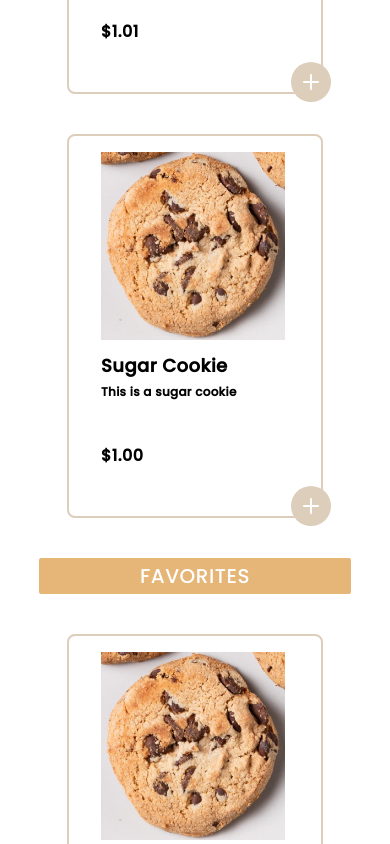
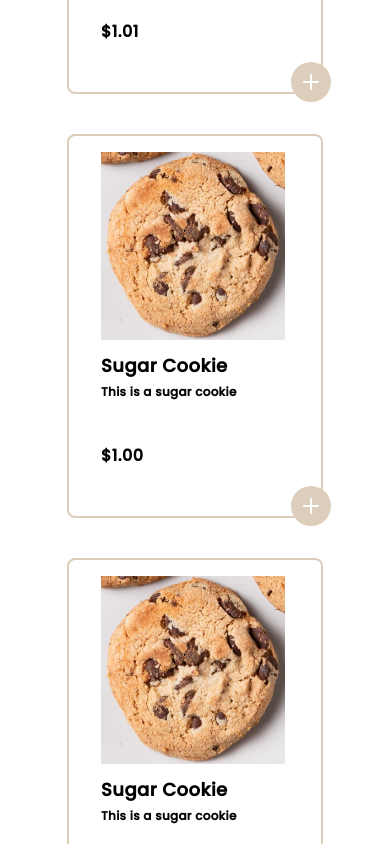
Before and after one commit to sebsours/cookie-website, a React (Vite) app: page / in a window 390 px wide. Shown: the part 1156-2000 px from the top of the page. Built offline with nearby package versions, Linux system fonts and the light colour scheme.

Commit message:
App is now responsive

```diff
--- a/src/assets/cookieselection.json
+++ b/src/assets/cookieselection.json
@@ -14,6 +14,34 @@
                 "price": "1.00",
                 "imgURL": "https://images.pexels.com/photos/14000526/pexels-photo-14000526.jpeg?auto=compress&cs=tinysrgb&w=1260&h=750&dpr=1"
             }
+            ,
+            {
+                "name": "Sugar Cookie",
+                "description": "This is a sugar cookie",
+                "price": "1.00",
+                "imgURL": "https://images.pexels.com/photos/14000526/pexels-photo-14000526.jpeg?auto=compress&cs=tinysrgb&w=1260&h=750&dpr=1"
+            }
+            ,
+            {
+                "name": "Sugar Cookie",
+                "description": "This is a sugar cookie",
+                "price": "1.00",
+                "imgURL": "https://images.pexels.com/photos/14000526/pexels-photo-14000526.jpeg?auto=compress&cs=tinysrgb&w=1260&h=750&dpr=1"
+            }
+            ,
+            {
+                "name": "Sugar Cookie",
+                "description": "This is a sugar cookie",
+                "price": "1.00",
+                "imgURL": "https://images.pexels.com/photos/14000526/pexels-photo-14000526.jpeg?auto=compress&cs=tinysrgb&w=1260&h=750&dpr=1"
+            }
+            ,
+            {
+                "name": "Sugar Cookie",
+                "description": "This is a sugar cookie",
+                "price": "1.00",
+                "imgURL": "https://images.pexels.com/photos/14000526/pexels-photo-14000526.jpeg?auto=compress&cs=tinysrgb&w=1260&h=750&dpr=1"
+            }
         ]
     },
 
@@ -23,6 +51,31 @@
             {
                 "name": "Double Trouble",
                 "description": "This is a chocolate chunk with a brownie baked in",
+                "price": "1.00",
+                "imgURL": "https://images.pexels.com/photos/14000526/pexels-photo-14000526.jpeg?auto=compress&cs=tinysrgb&w=1260&h=750&dpr=1"
+            },
+            {
+                "name": "Sugar Cookie",
+                "description": "This is a sugar cookie",
+                "price": "1.00",
+                "imgURL": "https://images.pexels.com/photos/14000526/pexels-photo-14000526.jpeg?auto=compress&cs=tinysrgb&w=1260&h=750&dpr=1"
+            }
+            ,
+            {
+                "name": "Sugar Cookie",
+                "description": "This is a sugar cookie",
+                "price": "1.00",
+                "imgURL": "https://images.pexels.com/photos/14000526/pexels-photo-14000526.jpeg?auto=compress&cs=tinysrgb&w=1260&h=750&dpr=1"
+            },
+            {
+                "name": "Sugar Cookie",
+                "description": "This is a sugar cookie",
+                "price": "1.00",
+                "imgURL": "https://images.pexels.com/photos/14000526/pexels-photo-14000526.jpeg?auto=compress&cs=tinysrgb&w=1260&h=750&dpr=1"
+            },
+            {
+                "name": "Sugar Cookie",
+                "description": "This is a sugar cookie",
                 "price": "1.00",
                 "imgURL": "https://images.pexels.com/photos/14000526/pexels-photo-14000526.jpeg?auto=compress&cs=tinysrgb&w=1260&h=750&dpr=1"
             }
@@ -59,6 +112,12 @@
                 "description": "This is a pumpkin spice cookie",
                 "price": "1.00",
                 "imgURL": "cookie.jpg"
+            },
+            {
+                "name": "Sugar Cookie",
+                "description": "This is a sugar cookie",
+                "price": "1.00",
+                "imgURL": "https://images.pexels.com/photos/14000526/pexels-photo-14000526.jpeg?auto=compress&cs=tinysrgb&w=1260&h=750&dpr=1"
             }
         ]
     },
@@ -87,6 +146,24 @@
                 "description": "This is a cookie cake",
                 "price": "30.00",
                 "imgURL": "cookie.jpg"
+            },
+            {
+                "name": "Sugar Cookie",
+                "description": "This is a sugar cookie",
+                "price": "1.00",
+                "imgURL": "https://images.pexels.com/photos/14000526/pexels-photo-14000526.jpeg?auto=compress&cs=tinysrgb&w=1260&h=750&dpr=1"
+            },
+            {
+                "name": "Sugar Cookie",
+                "description": "This is a sugar cookie",
+                "price": "1.00",
+                "imgURL": "https://images.pexels.com/photos/14000526/pexels-photo-14000526.jpeg?auto=compress&cs=tinysrgb&w=1260&h=750&dpr=1"
+            },
+            {
+                "name": "Sugar Cookie",
+                "description": "This is a sugar cookie",
+                "price": "1.00",
+                "imgURL": "https://images.pexels.com/photos/14000526/pexels-photo-14000526.jpeg?auto=compress&cs=tinysrgb&w=1260&h=750&dpr=1"
             }
         ]
     }
--- a/src/components/Footer.tsx
+++ b/src/components/Footer.tsx
@@ -2,14 +2,14 @@ import { Facebook, Instagram, Twitter, Youtube } from "lucide-react";
 
 const Footer = () => {
     return (
-        <div className="h-96 bg-primary my-40 pt-8 px-5 flex flex-col gap-5">
-            <div className="order-3 self-center">
-                <span className="text-3xl">Cookies Inc</span>
+        <div className="lg:w-[1400px] px-5 flex flex-col lg:flex-row gap-5 lg:justify-evenly lg:gap-0">
+            <div className="order-3 lg:order-1 self-center lg:self-auto">
+                <span className="text-3xl lg:text-6xl lg:font-semibold">Cookies Inc</span>
             </div>
 
-            <div className="order-1">
-                <span className="text-2xl">Company</span>
-                <div className="grid grid-cols-2 pt-3 gap-4">
+            <div className="order-1 lg:order-2">
+                <span className="text-2xl font-bold">Company</span>
+                <div className="grid grid-cols-2 pt-3 gap-4 lg:grid-cols-1">
                     <a href="">About Us</a>
                     <a href="">Nutrition</a>
                     <a href="">FAQ</a>
@@ -19,8 +19,8 @@ const Footer = () => {
                 </div>
             </div>
 
-            <div className="order-2">
-                <span className="text-2xl">Follow Us</span>
+            <div className="order-2 lg:order-3">
+                <span className="text-2xl font-bold">Follow Us</span>
                 <div className="flex justify-between pt-3 w-1/3 gap-5">
                     <a href=""><Facebook /></a>
                     <a href=""><Instagram /></a>
--- a/src/components/Header.tsx
+++ b/src/components/Header.tsx
@@ -4,7 +4,7 @@ interface HeaderProps {
 
 const Header: React.FC<HeaderProps> = ({ title }) => {
     return (
-        <div className="text-center text-xl text-white w-4/5 bg-primary rounded-sm my-10 py-1 tracking-wide">
+        <div className="text-center text-xl text-white w-4/5 md:max-w-5xl bg-primary rounded-sm my-10 py-1 tracking-wide">
             {title.toUpperCase()}
         </div>
      );
--- a/src/components/Navbar.tsx
+++ b/src/components/Navbar.tsx
@@ -9,7 +9,7 @@ interface NavbarProps {
 
 const Navbar: React.FC<NavbarProps> = ({ openDrawer, openCheckout, numItems }) => {
     return (
-        <div className="w-full h-16 bg-primary flex justify-between px-4 fixed z-20">
+        <div className="w-full max-w-5xl rounded-b h-16 bg-primary flex justify-between px-4 fixed z-20">
             <ul className="h-full flex flex-row items-center gap-3">
                 <li>
                     <Menu className="hover:cursor-pointer" onClick={openDrawer}/>
--- a/src/components/Section.tsx
+++ b/src/components/Section.tsx
@@ -47,7 +47,7 @@ const Section:React.FC<SectionProps> = (props:SectionProps) => {
     return (
         <div className='w-full flex flex-col items-center' ref={props.reference}>
           <Header title={props.header}/>
-          <div className='grid grid-cols-1 gap-10'>
+          <div className='grid grid-cols-1 md:grid-cols-2 xl:grid-cols-3  gap-10'>
                 {cards}
 
           </div>
--- a/src/pages/Home.tsx
+++ b/src/pages/Home.tsx
@@ -7,7 +7,7 @@ import CookieCarousel from "../components/CookieCarousel";
 import cookieData from "../assets/cookieselection.json"
 import { Drawer } from "@material-tailwind/react"
 import { useState, useRef } from "react";
-import { Cookie, Star, Vegan, CandyCane, Gem, Cake } from "lucide-react";
+import { Cookie, Star, Vegan, CandyCane, Coffee, Cake } from "lucide-react";
 
 interface checkoutInfo {
     name:string,
@@ -120,7 +120,10 @@ const Home = () => {
 
     return (
         <>
-            <Navbar openDrawer={handleOpenDrawer} openCheckout={handleOpenCheckout} numItems={numItems}/>
+            <div className="flex justify-center">
+                <Navbar openDrawer={handleOpenDrawer} openCheckout={handleOpenCheckout} numItems={numItems}/>
+            </div>
+
             <CookieCarousel handleCookieInfo={handleCookieInfo} handleOpenCookieDialog={handleOpenCookieDialog}></CookieCarousel>
             <div className='flex flex-col' id='Main-Sections'>
                 <Section
@@ -184,7 +187,7 @@ const Home = () => {
                     </li>
 
                     <li className="hover:cursor-pointer hover:text-white transition duration-200" onClick={() => scrollToSection(drinks)}>
-                        <Gem></Gem>
+                        <Coffee></Coffee>
                         {cookieData.drinks.type.toUpperCase()}
                     </li>
 
@@ -195,7 +198,10 @@ const Home = () => {
                 </ul>
             </Drawer>
 
-            <Footer />
+            <div className="w-full bg-primary lg:flex mt-24 py-8 lg:justify-center">
+                <Footer />
+            </div>
+
 
             <CheckoutDialog
                 open={openCheckout}
```
Also changed, not shown: src/components/CheckoutDialog.tsx (+11 -10 lines), src/components/CookieCarousel.tsx (+10 -11 lines).
